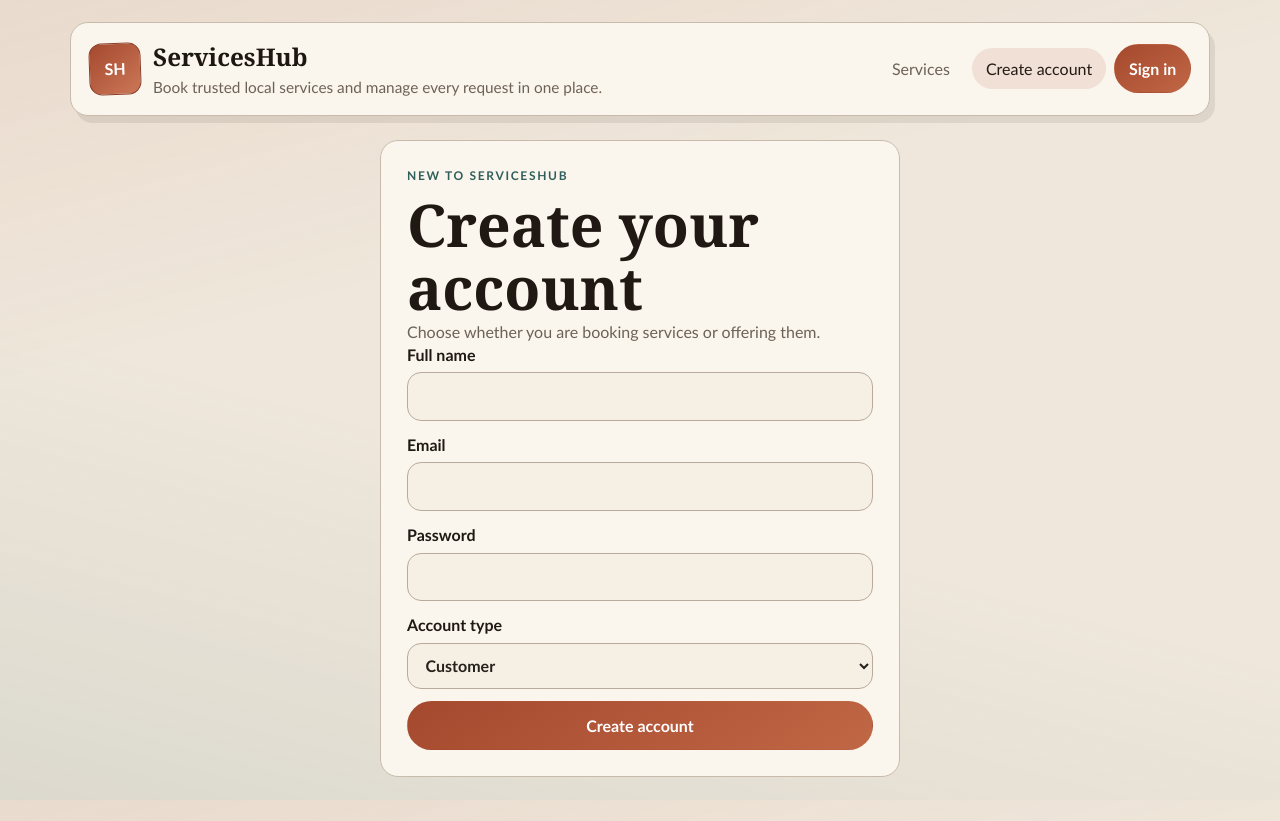
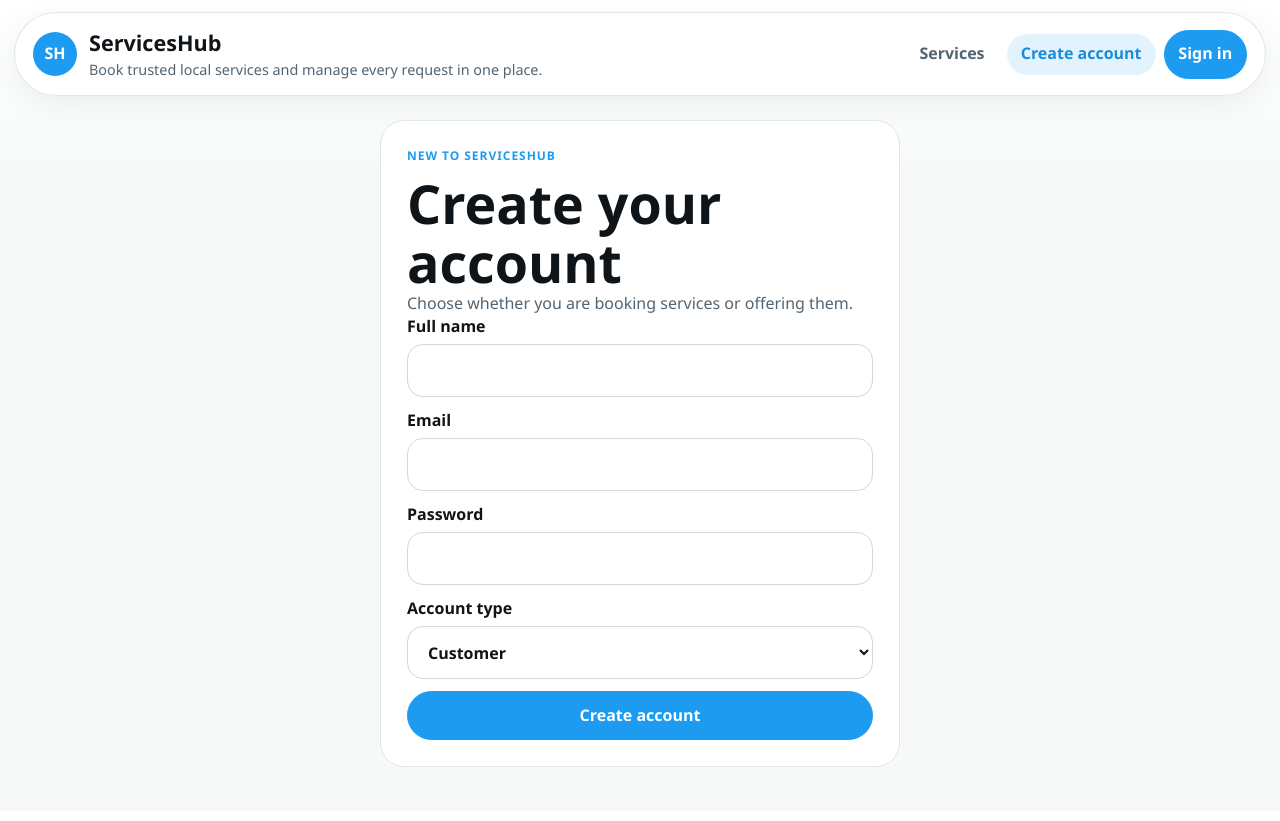
Before and after one commit to sarahlahdan-dot/ServicesHub-frontend, a React (Vite) app: page /sign-up in a window 1280 px wide. Built offline with nearby package versions, Linux system fonts and the light colour scheme; no server answers.

Commit message:
Restyle app with Twitter-inspired theme

```diff
--- a/src/index.css
+++ b/src/index.css
@@ -1,22 +1,21 @@
 :root {
-  --bg: #efe7db;
-  --ink: #26211c;
-  --muted: #6d6257;
-  --paper: #faf5ed;
-  --paper-soft: #f5efe4;
-  --line: #c9bbab;
-  --warm: #a5492e;
-  --warm-deep: #7f351f;
-  --cool: #2f5f5b;
-  --cool-deep: #214542;
-  --ok: #2b6a51;
-  --danger: #9f3e35;
-  --radius-1: 8px;
-  --radius-2: 14px;
-  --radius-3: 18px;
-  --page-width: 1140px;
-  --font-ui: Aptos, 'Gill Sans MT', Candara, sans-serif;
-  --font-head: Cambria, 'Palatino Linotype', serif;
+  --bg: #f7f9f9;
+  --ink: #0f1419;
+  --muted: #536471;
+  --paper: #ffffff;
+  --paper-soft: #f7f9f9;
+  --line: #eff3f4;
+  --accent: #1d9bf0;
+  --accent-deep: #1a8cd8;
+  --accent-soft: rgba(29, 155, 240, 0.12);
+  --ok: #00ba7c;
+  --danger: #f4212e;
+  --radius-1: 10px;
+  --radius-2: 16px;
+  --radius-3: 24px;
+  --page-width: 1280px;
+  --font-ui: 'Segoe UI', 'Helvetica Neue', Arial, sans-serif;
+  --font-head: 'Segoe UI', 'Helvetica Neue', Arial, sans-serif;
 
   color: var(--ink);
   font-family: var(--font-ui);
@@ -37,11 +36,7 @@ html {
 body {
   margin: 0;
   min-height: 100vh;
-  background:
-    linear-gradient(165deg, rgba(165, 73, 46, 0.08), transparent 34%),
-    linear-gradient(15deg, rgba(47, 95, 91, 0.1), transparent 42%),
-    var(--bg);
-  background-attachment: fixed;
+  background: linear-gradient(180deg, #ffffff 0%, var(--bg) 180px);
 }
 
 a {
@@ -67,7 +62,7 @@ button {
 .app-shell {
   width: min(var(--page-width), calc(100% - 28px));
   margin: 0 auto;
-  padding: 22px 0 44px;
+  padding: 12px 0 44px;
 }
 
 .topbar {
@@ -76,11 +71,15 @@ button {
   align-items: center;
   gap: 22px;
   margin-bottom: 24px;
-  padding: 16px 18px;
-  background: var(--paper);
-  border: 1px solid var(--line);
-  border-radius: var(--radius-3);
-  box-shadow: 5px 7px 0 rgba(65, 52, 39, 0.1);
+  padding: 14px 18px;
+  position: sticky;
+  top: 0;
+  z-index: 10;
+  background: rgba(255, 255, 255, 0.85);
+  border: 1px solid rgba(207, 217, 222, 0.65);
+  border-radius: 999px;
+  backdrop-filter: blur(12px);
+  box-shadow: 0 8px 30px rgba(15, 20, 25, 0.06);
 }
 
 .brand-block {
@@ -90,30 +89,30 @@ button {
 }
 
 .brand-mark {
-  width: 52px;
-  height: 52px;
-  border-radius: 13px;
-  border: 1px solid #8a3d26;
-  background: linear-gradient(140deg, var(--warm), #cc7758);
+  width: 44px;
+  height: 44px;
+  border-radius: 999px;
+  border: none;
+  background: var(--accent);
   color: #fff;
   font-weight: 700;
   display: grid;
   place-items: center;
-  transform: rotate(-2deg);
+  font-size: 1rem;
 }
 
 .brand-name {
   font-family: var(--font-head);
-  font-size: 1.52rem;
+  font-size: 1.35rem;
   font-weight: 700;
-  color: #1e1610;
+  color: var(--ink);
 }
 
 .brand-copy {
   margin: 2px 0 0;
   color: var(--muted);
-  max-width: 42rem;
-  font-size: 0.96rem;
+  max-width: 34rem;
+  font-size: 0.9rem;
 }
 
 .topbar-nav {
@@ -136,19 +135,20 @@ button {
 .nav-item {
   color: var(--muted);
   transition: background-color 130ms ease, color 130ms ease;
+  font-weight: 600;
 }
 
 .nav-item.active,
 .nav-item:hover {
-  background: rgba(165, 73, 46, 0.12);
-  color: #241a13;
+  background: var(--accent-soft);
+  color: var(--accent-deep);
 }
 
 .nav-pill,
 .summary-chip {
-  background: rgba(47, 95, 91, 0.11);
-  color: var(--cool-deep);
-  border: 1px solid rgba(47, 95, 91, 0.17);
+  background: #eff3f4;
+  color: var(--ink);
+  border: 1px solid #d7e0e4;
 }
 
 .page-shell {
@@ -162,7 +162,7 @@ button {
 .service-card,
 .status-card {
   background: var(--paper);
-  border: 1px solid var(--line);
+  border: 1px solid #dfe7ea;
   border-radius: var(--radius-3);
 }
 
@@ -171,21 +171,7 @@ button {
   grid-template-columns: 1.62fr minmax(260px, 350px);
   gap: 26px;
   padding: 30px 28px;
-  position: relative;
-  overflow: hidden;
-}
-
-.hero-panel::after {
-  content: '';
-  position: absolute;
-  right: -24px;
-  top: -26px;
-  width: 150px;
-  height: 150px;
-  border-radius: 26px;
-  border: 1px solid rgba(165, 73, 46, 0.2);
-  transform: rotate(12deg);
-  background: rgba(165, 73, 46, 0.06);
+  box-shadow: 0 10px 30px rgba(15, 20, 25, 0.05);
 }
 
 .hero-copy,
@@ -198,11 +184,11 @@ button {
 
 .eyebrow {
   margin: 0 0 9px;
-  letter-spacing: 0.14em;
+  letter-spacing: 0.08em;
   text-transform: uppercase;
-  font-weight: 600;
+  font-weight: 700;
   font-size: 0.75rem;
-  color: var(--cool);
+  color: var(--accent);
 }
 
 h1,
@@ -210,7 +196,7 @@ h2,
 h3,
 strong,
 dt {
-  color: #201813;
+  color: var(--ink);
 }
 
 h1,
@@ -218,19 +204,22 @@ h2,
 h3 {
   margin: 0;
   font-family: var(--font-head);
-  line-height: 1.08;
+  line-height: 1.1;
 }
 
 h1 {
-  font-size: clamp(2.2rem, 4.6vw, 3.8rem);
+  font-size: clamp(2.1rem, 4.2vw, 3.4rem);
+  font-weight: 800;
 }
 
 h2 {
-  font-size: clamp(1.45rem, 2.1vw, 2.05rem);
+  font-size: clamp(1.3rem, 2vw, 1.9rem);
+  font-weight: 800;
 }
 
 h3 {
-  font-size: 1.35rem;
+  font-size: 1.2rem;
+  font-weight: 800;
 }
 
 p,
@@ -254,7 +243,7 @@ dd {
   display: flex;
   flex-direction: column;
   gap: 6px;
-  color: #201813;
+  color: var(--ink);
   font-weight: 600;
 }
 
@@ -262,19 +251,19 @@ input,
 textarea,
 select {
   width: 100%;
-  padding: 0.74rem 0.85rem;
+  padding: 0.86rem 1rem;
   color: var(--ink);
-  border: 1px solid #b9ab9b;
+  border: 1px solid #cfd9de;
   border-radius: var(--radius-2);
-  background: var(--paper-soft);
+  background: #fff;
 }
 
 input:focus,
 textarea:focus,
 select:focus {
   outline: none;
-  border-color: #94634a;
-  box-shadow: 0 0 0 3px rgba(165, 73, 46, 0.16);
+  border-color: var(--accent);
+  box-shadow: 0 0 0 3px rgba(29, 155, 240, 0.18);
 }
 
 textarea {
@@ -290,32 +279,39 @@ textarea {
   gap: 8px;
   padding: 0.74rem 1rem;
   border-radius: 999px;
-  border: 1px solid transparent;
+  border: 1px solid #d7e0e4;
   font-weight: 700;
-  transition: transform 120ms ease, filter 120ms ease;
+  transition: transform 120ms ease, filter 120ms ease, background-color 120ms ease;
 }
 
 .primary-button {
-  background: linear-gradient(145deg, var(--warm), #c06745);
+  background: var(--accent);
   color: #fff;
+  border-color: var(--accent);
 }
 
 .secondary-button {
-  background: linear-gradient(145deg, var(--cool), #417773);
-  color: #fff;
+  background: #fff;
+  color: var(--accent-deep);
+  border-color: #cfd9de;
 }
 
 .ghost-button {
-  background: #efe8dd;
-  color: #201813;
-  border-color: #cdbdaa;
+  background: transparent;
+  color: var(--ink);
+  border-color: #d7e0e4;
 }
 
 .primary-button:hover,
 .secondary-button:hover,
 .ghost-button:hover {
-  filter: brightness(1.04);
+  filter: brightness(0.98);
   transform: translateY(-1px);
+}
+
+.secondary-button:hover,
+.ghost-button:hover {
+  background: #eff3f4;
 }
 
 .primary-button:disabled,
@@ -374,7 +370,15 @@ textarea {
   display: flex;
   flex-direction: column;
   gap: 11px;
-  box-shadow: 3px 4px 0 rgba(63, 49, 35, 0.08);
+  box-shadow: 0 8px 24px rgba(15, 20, 25, 0.05);
+  transition: border-color 140ms ease, transform 140ms ease, box-shadow 140ms ease;
+}
+
+.service-card:hover,
+.glass-card:hover,
+.list-card:hover {
+  border-color: #c6d1d7;
+  box-shadow: 0 12px 32px rgba(15, 20, 25, 0.08);
 }
 
 .service-card-top,
@@ -413,9 +417,9 @@ dd {
 }
 
 .category-pill {
-  color: var(--cool-deep);
-  background: rgba(47, 95, 91, 0.13);
-  border: 1px solid rgba(47, 95, 91, 0.2);
+  color: var(--accent-deep);
+  background: var(--accent-soft);
+  border: 1px solid rgba(29, 155, 240, 0.18);
 }
 
 .status-pill {
@@ -425,12 +429,12 @@ dd {
 
 .status-pill.available {
   color: var(--ok);
-  background: rgba(43, 106, 81, 0.13);
+  background: rgba(0, 186, 124, 0.12);
 }
 
 .status-pill.unavailable {
   color: var(--danger);
-  background: rgba(159, 62, 53, 0.13);
+  background: rgba(244, 33, 46, 0.12);
 }
 
 .status-card {
@@ -440,11 +444,16 @@ dd {
 
 .status-card.success {
   color: var(--ok);
+  background: rgba(0, 186, 124, 0.08);
 }
 
 .status-card.error,
 .form-error {
   color: var(--danger);
+}
+
+.status-card.error {
+  background: rgba(244, 33, 46, 0.08);
 }
 
 .auth-page {
@@ -466,8 +475,9 @@ dd {
 .list-card {
   padding: 14px;
   border-radius: var(--radius-2);
-  background: var(--paper-soft);
-  border: 1px solid #c8baa9;
+  background: #fff;
+  border: 1px solid #dfe7ea;
+  transition: border-color 140ms ease, box-shadow 140ms ease;
 }
 
 .inline-form {
@@ -505,12 +515,12 @@ dd {
 
 .message-bubble.incoming {
   align-self: flex-start;
-  background: rgba(47, 95, 91, 0.13);
+  background: #eff3f4;
 }
 
 .message-bubble.outgoing {
   align-self: flex-end;
-  background: rgba(165, 73, 46, 0.14);
+  background: rgba(29, 155, 240, 0.16);
 }
 
 .detail-card,
```
